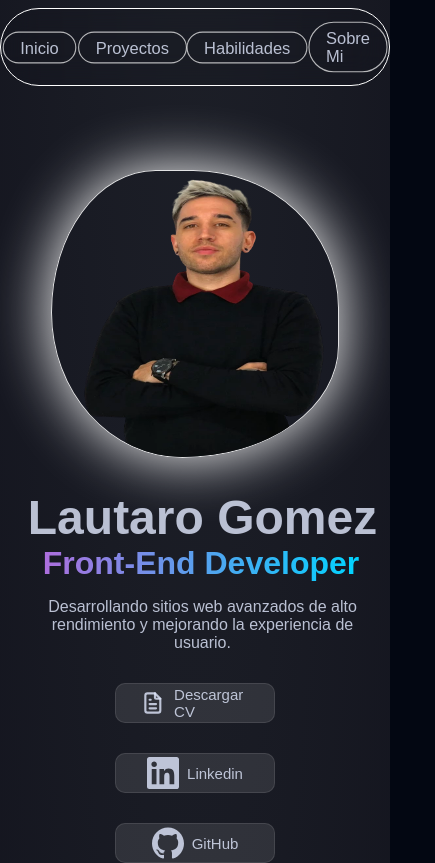
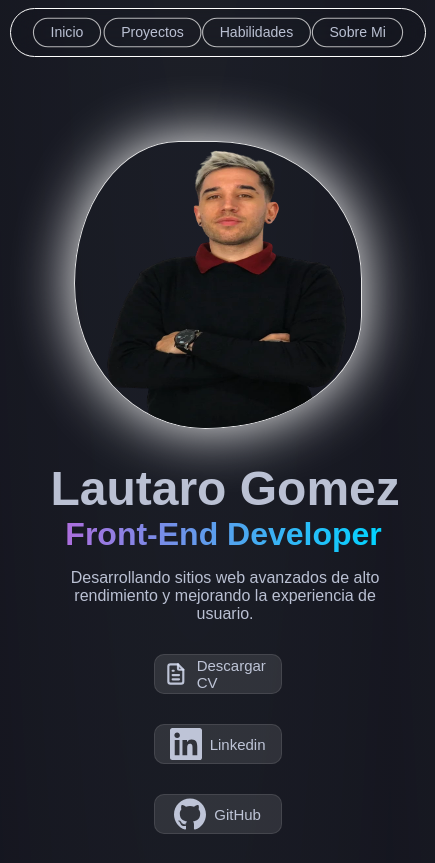
Before and after one commit to LauutiGomez/Porfolio, a React (Vite) app: page / in a window 390 px wide. Shown: the top 863 px of the page, 435 px wide, since content can reach past the window. Built offline with nearby package versions, Linux system fonts and the light colour scheme.

Commit message:
se trabajo en el responsive design para dispositivos móviles

```diff
--- a/src/components/about/styles.css
+++ b/src/components/about/styles.css
@@ -46,7 +46,6 @@
   @media screen and (max-width: 390px){
     .section-about-me{
       margin-left: 15px;
-      max-width: 23rem;
     .article-about-me{
       max-width: 20rem;
       .container-parrafos-about-me{
--- a/src/components/home/styles.css
+++ b/src/components/home/styles.css
@@ -46,7 +46,7 @@
   }
 }
 
-  .home-aboutme > p{
+.home-aboutme > p {
   margin-left: 15px;
   max-width: 35rem;
   padding-bottom: 1rem;
@@ -91,7 +91,8 @@
 }
 
 .button-Linkedin,
-  .button-GitHub, .button-cv {
+.button-GitHub,
+.button-cv {
   display: flex;
   text-decoration: none;
   height: 40px;
@@ -108,7 +109,9 @@
   font-size: 15px;
 }
 
-  .button-Linkedin:hover, .button-GitHub:hover, .button-cv:hover {
+.button-Linkedin:hover,
+.button-GitHub:hover,
+.button-cv:hover {
   transform: scale(1.1);
   background-color: rgba(255, 255, 255, 0.1);
 }
@@ -123,135 +126,186 @@
   background-color: rgb(255 255 255 / 0%);
 }
 
-
 @media screen and (max-width: 1080px) {
-    .section-home{
+  .section-home {
     flex-direction: column-reverse;
     align-items: center;
     justify-content: center;
     padding-top: 2rem;
     max-width: 38rem;
 
-      .home-img{
+    .home-img {
       display: flex;
       justify-content: center;
       align-items: center;
       padding: 2rem 0rem;
-        img{
+      img {
         height: 20rem;
         width: 20rem;
       }
     }
 
-      .home-aboutme{
+    .home-aboutme {
       display: flex;
       flex-direction: column;
       justify-content: center;
       align-items: center;
 
-        h2{
+      h2 {
         text-align: start;
         font-size: 3.3rem;
       }
     }
 
-      .container-buttoms-home{
-
-        a{
+    .container-buttoms-home {
+      a {
         width: 10rem;
       }
     }
   }
 }
 
-  @media screen and (max-width: 720px){
+@media screen and (max-width: 720px) {
   .section-home{
-      max-width: 38rem;
-
-      .home-img{
-        display: flex;
-        justify-content: center;
-        align-items: center;
-        padding: 2rem 0rem;
-        img{
-          height: 20rem;
-          width: 20rem;
-        }
-      }
-
-      .home-aboutme{
+    .home-aboutme {
+      max-width: 34rem;
       display: flex;
       flex-direction: column;
       justify-content: center;
       align-items: center;
+
+      h1{
+        width: auto;
+        font-size: 4.5rem;
+      }
+
       h2{
-          text-align: start;
-          font-size: 3.3rem;
+        font-size: 3rem;
+      }
+
+      p{
+        max-width: 31rem;
+        text-align: center;
+      }
+
+      .container-buttoms-home{
+        a{
+          width: 8rem;
+        }
       }
   }
 }
 }
 
-  @media screen and (max-width: 580px){
-    .section-home{
+@media screen and (max-width: 580px) {
+  .section-home {
     max-width: 32rem;
-      .home-img{
+    .home-img {
       display: flex;
       justify-content: center;
       align-items: center;
       padding: 2rem 0rem;
-        img{
+      img {
         height: 18rem;
         width: 18rem;
       }
     }
-      .home-aboutme{
+    .home-aboutme {
       width: 32rem;
-        h1{
+      h1 {
         text-align: center;
         font-size: 4rem;
       }
-        h2{
+      h2 {
         text-align: center;
         font-size: 2.5rem;
       }
-        p{
+      p {
         text-align: center;
       }
     }
 
-      .container-buttoms-home{
+    .container-buttoms-home {
       display: flex;
       flex-direction: column;
     }
   }
 }
 
-@media screen and (max-width: 390px){
+@media screen and (max-width: 480px) {
+  .section-home{
+    max-width: 28rem;
 
-  .section-home{
+    .home-aboutme{
+      max-width: 28rem;
+
+      h1{
+        font-size: 3.5rem;
+      }
+      h2{
+        font-size: 2.3rem;
+      }
+
+      p{
+        width: 22rem;
+      }
+    }
+  }
+}
+
+@media screen and (max-width: 390px) {
+  .section-home {
     max-width: 23rem;
-    .home-img{
+    .home-img {
       display: flex;
       justify-content: center;
       align-items: center;
       padding: 2rem 0rem;
-      img{
+      img {
         height: 18rem;
         width: 18rem;
       }
     }
-    .home-aboutme{
+    .home-aboutme {
       max-width: 23rem;
-      h1{
+      h1 {
         font-size: 3rem;
       }
-      h2{
+      h2 {
         font-size: 2rem;
       }
-      p{
-        width: 20rem
+      p {
+        width: 20rem;
       }
     }
   }
 }
+
+  /* .section-home {
+    flex-direction: column-reverse;
+    align-items: center;
+    justify-content: center;
+    padding-top: 2rem;
+
+    .home-img {
+      display: flex;
+      justify-content: center;
+      align-items: center;
+      padding: 2rem 0rem;
+      img {
+        height: 20rem;
+        width: 20rem;
+      }
+    }
+
+    .home-aboutme {
+      display: flex;
+      flex-direction: column;
+      justify-content: center;
+      align-items: center;
+      h2 {
+        text-align: start;
+        font-size: 3.3rem;
+      }
+    }
+  } */
--- a/src/components/navbar/styles.css
+++ b/src/components/navbar/styles.css
@@ -82,6 +82,45 @@ text-yellow-500 {
   }
 }
 
+@media screen and (max-width: 720px) {
+      header{
+        max-width: 33rem;
+      .navBar{
+        padding: 10px 25px;
+      }
+      }}
+
+@media screen and (max-width: 540px){
+  header{
+    display: flex;
+    justify-content: center;
+    align-items: center;
+  .navBar{
+    max-width: 30rem;
+    padding: 10px 20px;
+  }
+  }
+}
+
 @media screen and (max-width: 480px){
+  header{
+    max-width: 28rem;
+    display: flex;
+    align-items: center;
+    justify-content: center;
 
+
+    .navBar{
+      padding: 10px 15px;
+
+    a{
+      font-size: .8rem;
+    }
+      }
+  }
 }
+
+@media screen and (max-width: 390px){
+  header{
+    max-width: 26rem;
+  }}
--- a/src/components/projects/styles.css
+++ b/src/components/projects/styles.css
@@ -131,20 +131,31 @@
   background-color: rgb(255 255 255 / 0%);
 }
 
-@media (max-width: 990px) {
+
+@media screen and (max-width: 1080px) {
+  .section-cards-proyects {
+    padding: 0px 40px;
+  }
+}
+
+@media screen and (max-width: 990px) {
+  .section-cards-proyects {
+    padding: 0px 40px;
+  }
+}
+
+@media screen and (max-width: 520px) {
   .section-cards-proyects {
     padding: 0px 40px;
 
-    .container-proyect {
+    .container-proyect{
       display: flex;
-      justify-content: center;
-      align-items: center;
       flex-direction: column;
     }
   }
 }
 
-@media (max-width: 390px){
+@media screen and (max-width: 390px){
   .section-cards-proyects{
     display: flex;
     flex-direction: column;
@@ -160,19 +171,3 @@
 
   }
 }
-
-@media screen and (max-width: 1080px) {
-  .section-cards-proyects{
-    .container-proyects{
-      display: flex;
-      flex-direction: column;
-      justify-content: center;
-      align-items: center;
-
-      li{
-        max-width: 38rem;
-      }
-    }
-
-  }
-}
--- a/src/hook/useIntersectionObserver.jsx
+++ b/src/hook/useIntersectionObserver.jsx
@@ -3,7 +3,7 @@ import { useRef, useState, useEffect } from "react";
 export const useIntersectionObserver = (
   targetElement,
   callback,
-  config = {root: null, threshold: 0.8}
+  config = {root: null, threshold: 0.7}
 ) => {
   const observer = useRef(null);
 
--- a/src/index.css
+++ b/src/index.css
@@ -13,6 +13,8 @@
   box-sizing: border-box;
 }
 
+
+
 body {
   background-image: radial-gradient(ellipse 80% 80% at 50% -20%,#6060614d,#12131D);
   --tw-bg-opacity: 1;
@@ -20,6 +22,13 @@ body {
 }
 html {
   scroll-behavior: smooth;
+}
+
+#root{
+  display: flex;
+  flex-direction: column;
+  justify-content: center;
+  align-items: center;
 }
 
 .main {
```
Lines whose indentation alone changed are shown as unchanged.
